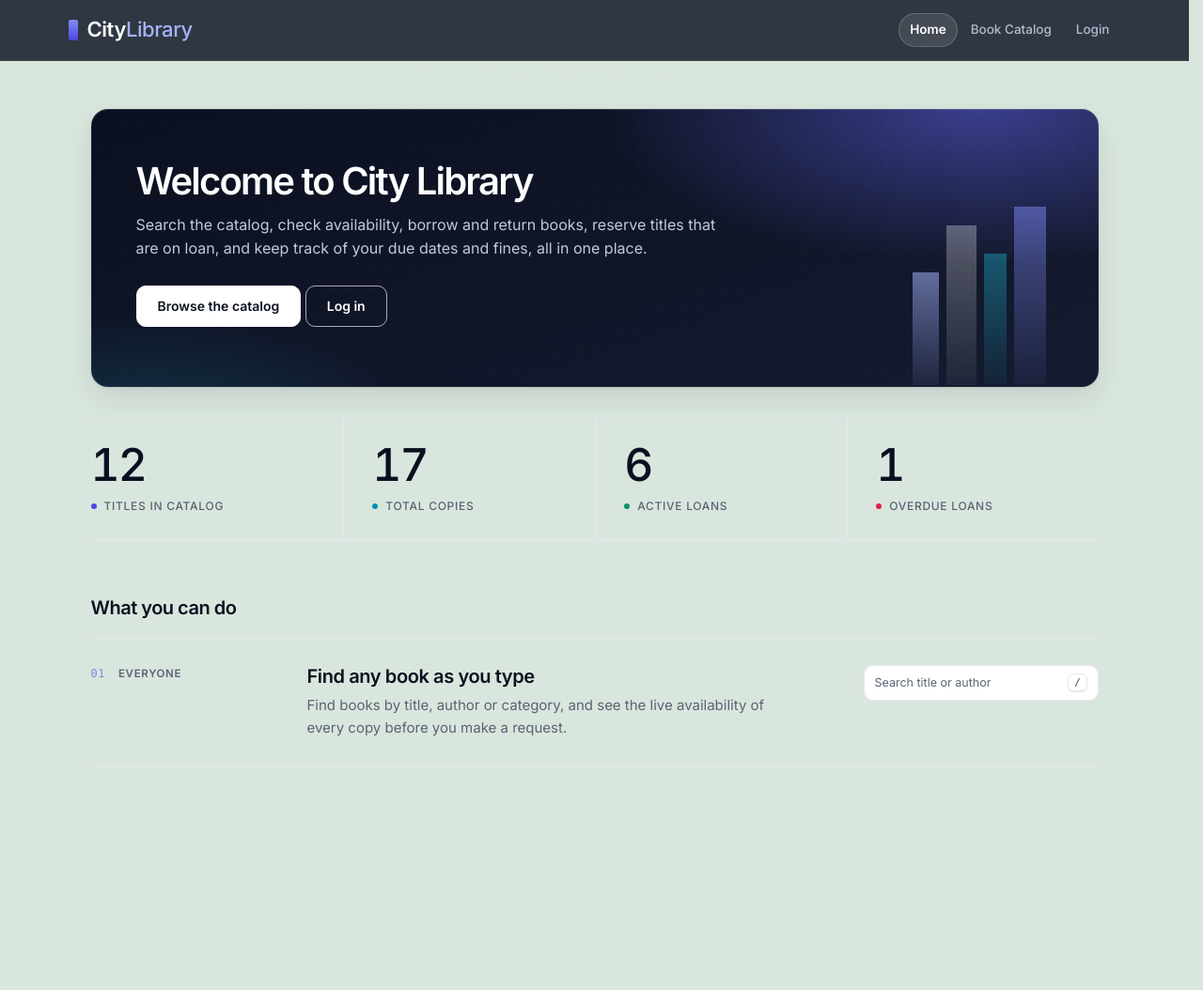
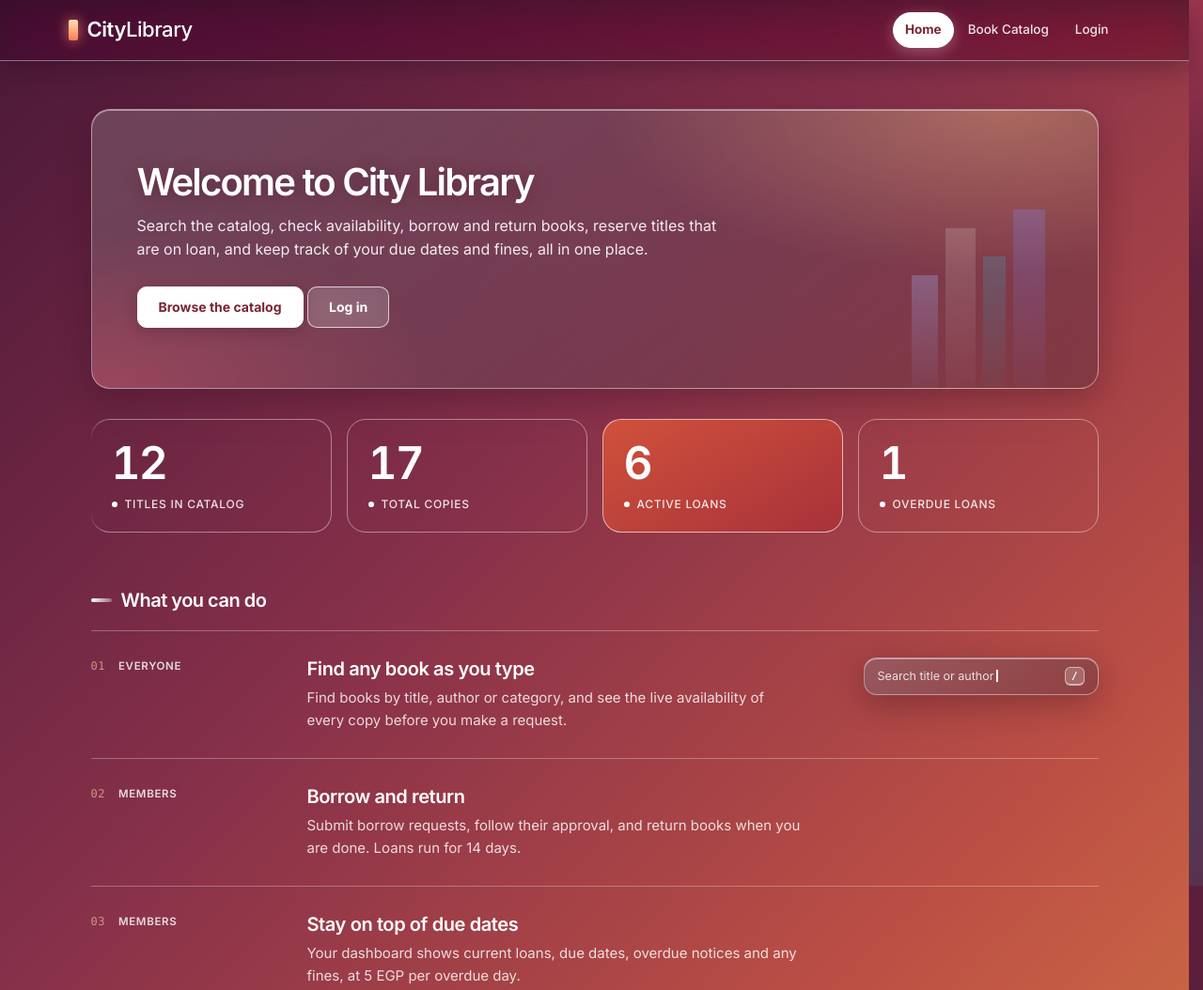
Before and after one commit to Hassan3443/library-management-system, a plain HTML site: page docs/index.html in a window 1280 px wide. Shown: the top 1054 px of the page at 94% size. Drawn offline with Linux system fonts and the light colour scheme.

Commit message:
Glassy theme: coral-plum backdrop, frosted translucent panels, glass nav and stats (css/glass.css)

```diff
--- /dev/null
+++ b/docs/css/glass.css
@@ -0,0 +1,200 @@
+/* Glassy theme (loaded after style.css): coral-to-plum backdrop, frosted translucent
+   panels with visible light borders, rounded corners, soft glow. One slow background
+   drift is the only running animation. */
+:root {
+  --ink: #ffffff;
+  --ink-2: rgba(255, 255, 255, .92);
+  --text: #ffffff;
+  --muted: rgba(255, 255, 255, .82);
+  --border: rgba(255, 255, 255, .32);
+  --card: transparent;
+  --brass: #ffd9a8;
+  --brass-hi: #ffe7c7;
+  --brass-dark: #ffffff;
+  --glass: linear-gradient(145deg, rgba(255, 255, 255, .20), rgba(255, 255, 255, .05)), linear-gradient(rgba(48, 8, 30, .34), rgba(48, 8, 30, .34));
+  --glass-border: rgba(255, 255, 255, .42);
+  --glass-shadow: 0 10px 34px rgba(46, 10, 28, .32), inset 0 1px 0 rgba(255, 255, 255, .45);
+  --glass-blur: blur(20px) saturate(165%);
+  --radius: 20px;
+  --coral: #ff7a59;
+  --plum: #3a1030;
+  color-scheme: dark;
+}
+
+/* ---------- Backdrop ---------- */
+html { background: #5c1f3b; }
+body {
+  background: linear-gradient(135deg, #4a1838 0%, #86304a 36%, #bd5044 68%, #d98446 100%);
+  min-height: 100vh;
+  background-color: #8f3347;
+  color: #fff; position: relative;
+}
+body::before {
+  content: ""; position: fixed; inset: -20%; z-index: -1; pointer-events: none; height: auto; transform-origin: center;
+  background:
+    radial-gradient(38% 34% at 15% 20%, rgba(255, 190, 120, .55), transparent 70%),
+    radial-gradient(42% 38% at 85% 15%, rgba(255, 90, 110, .45), transparent 70%),
+    radial-gradient(46% 42% at 70% 90%, rgba(70, 140, 170, .50), transparent 70%),
+    radial-gradient(34% 30% at 10% 85%, rgba(120, 50, 140, .50), transparent 70%);
+  animation: bg-drift 30s ease-in-out infinite alternate;
+}
+body::after { display: none; }
+::selection { background: rgba(255, 255, 255, .35); color: #fff; }
+::placeholder { color: rgba(255, 255, 255, .68); }
+
+/* ---------- Header: translucent bar, glass pills ---------- */
+header.site-header, header.site-header * { --_x: 0; }
+header.site-header {
+  background: linear-gradient(180deg, rgba(40, 8, 30, .55), rgba(40, 8, 30, .38)) !important;
+  -webkit-backdrop-filter: var(--glass-blur); backdrop-filter: var(--glass-blur);
+  border-bottom: 1px solid var(--glass-border);
+  box-shadow: 0 8px 28px rgba(40, 8, 30, .35);
+}
+.brand, .brand span { color: #fff; }
+.brand::before { background: linear-gradient(180deg, #ffe0b0, var(--coral)); box-shadow: 0 0 14px rgba(255, 150, 100, .8); }
+nav.main-nav a { color: rgba(255, 255, 255, .88); border: 1px solid transparent; }
+nav.main-nav a:hover { background: rgba(255, 255, 255, .18); border-color: rgba(255, 255, 255, .4); color: #fff; }
+nav.main-nav a.active, nav.main-nav a[aria-current="page"] {
+  background: #fff; color: #7a2432; font-weight: 700; border-color: #fff;
+  box-shadow: 0 4px 16px rgba(255, 255, 255, .28);
+}
+
+/* ---------- Headings, links ---------- */
+h1, h2, h3, .hero h1, .book-title, .feat-body h3 { color: #fff; }
+h1 { text-shadow: 0 2px 18px rgba(60, 10, 30, .35); }
+h2::before { display: block; content: ""; width: 22px; height: 4px; border-radius: 4px; background: linear-gradient(90deg, #fff, rgba(255, 255, 255, .3)); }
+.subtitle, .book-meta, .grid .card p, .feat-body p { color: var(--muted); }
+a { color: #fff; text-decoration-color: rgba(255, 255, 255, .6); text-underline-offset: 3px; }
+a:hover { color: #ffe7c7; }
+.skip-link { background: #fff; color: #7a2432; }
+
+/* ---------- Glass panels ---------- */
+.card, .hero, .stat, .feat-aside {
+  background: var(--glass);
+  border: 1px solid var(--glass-border);
+  border-radius: var(--radius);
+  box-shadow: var(--glass-shadow);
+  -webkit-backdrop-filter: var(--glass-blur); backdrop-filter: var(--glass-blur);
+  color: #fff;
+}
+.card { padding: clamp(18px, 2.4vw, 28px); }
+.hero {
+  background:
+    radial-gradient(60% 90% at 90% 0%, rgba(255, 190, 130, .35), transparent 65%),
+    radial-gradient(50% 80% at 0% 100%, rgba(255, 90, 110, .30), transparent 70%),
+    var(--glass);
+}
+.hero::after { display: none; }
+.hero::before { opacity: .55; }
+.hero p { color: rgba(255, 255, 255, .9); }
+.grid .card::after, .stat::after { display: none; }
+.grid .card:has(a[href], .btn)::before { background: linear-gradient(90deg, #fff, var(--coral)); }
+@media (hover: hover) {
+  .card:hover, .stat:hover { border-color: rgba(255, 255, 255, .7);
+    box-shadow: 0 14px 40px rgba(46, 10, 28, .4), 0 0 28px rgba(255, 170, 120, .35), inset 0 1px 0 rgba(255, 255, 255, .55); }
+}
+
+/* Stats become glass tiles (the 3rd tile carries the coral accent, like the reference) */
+#stats.grid { border: 0; gap: 16px; grid-template-columns: repeat(4, 1fr); margin-bottom: 8px; }
+#stats .stat { border: 1px solid var(--glass-border); border-radius: var(--radius); padding: 22px 22px 20px; }
+#stats .stat:first-child { padding-left: 22px; }
+#stats .stat:nth-child(3) {
+  background: linear-gradient(150deg, rgba(214, 84, 58, .92), rgba(170, 48, 56, .85));
+  border-color: rgba(255, 255, 255, .6);
+}
+#stats .stat .num { color: #fff; font-weight: 600; }
+#stats .stat .lbl, .stat .lbl { color: rgba(255, 255, 255, .88); }
+#stats .stat .lbl::before { background: #fff; }
+@media (max-width: 860px) {
+  #stats.grid { grid-template-columns: repeat(2, 1fr); }
+  #stats .stat:nth-child(odd) { padding-left: 22px; }
+  #stats .stat:nth-child(n+3) { border-top: 1px solid var(--glass-border); }
+}
+
+/* ---------- Buttons ---------- */
+.btn, .hero .btn:not(.secondary), .hero .btn:not(.secondary):hover {
+  background-color: #fff; background-image: none; color: #7a2432; border: 1px solid #fff; font-weight: 700;
+  box-shadow: 0 4px 16px rgba(60, 10, 30, .28);
+}
+.btn:hover, .hero .btn:not(.secondary):hover { background-color: #ffeedd; color: #5e1626;
+  box-shadow: 0 6px 22px rgba(255, 190, 140, .5); }
+.btn.secondary, .hero .btn.secondary {
+  background: rgba(255, 255, 255, .14); color: #fff; border: 1.5px solid rgba(255, 255, 255, .7); box-shadow: none;
+  -webkit-backdrop-filter: blur(10px); backdrop-filter: blur(10px);
+}
+.btn.secondary:hover, .hero .btn.secondary:hover { background: rgba(255, 255, 255, .3); color: #fff; border-color: #fff; }
+.btn.danger { background: #b3262f; border-color: #ff9ea4; color: #fff; }
+.btn.danger:hover { background: #d03039; color: #fff; box-shadow: 0 6px 20px rgba(255, 90, 100, .45); }
+.btn:disabled, .btn.secondary:disabled { background: rgba(255, 255, 255, .16); border-color: rgba(255, 255, 255, .3);
+  color: rgba(255, 255, 255, .6); box-shadow: none; }
+tbody .btn.small:not(:disabled):not(.danger):not(.secondary) {
+  background: rgba(255, 255, 255, .92); color: #7a2432; border: 1px solid #fff; }
+tbody .btn.small:not(:disabled):not(.danger):not(.secondary):hover { background: #fff; color: #5e1626; }
+.btn:focus-visible, a:focus-visible, button:focus-visible, input:focus-visible, select:focus-visible {
+  outline: 2px solid #fff; outline-offset: 2px; box-shadow: 0 0 0 5px rgba(255, 255, 255, .25); }
+
+/* ---------- Forms ---------- */
+input[type=text], input[type=email], input[type=password], input[type=date], input[type=number], input[type=search], select {
+  background: rgba(255, 255, 255, .16); color: #fff; border: 1.5px solid rgba(255, 255, 255, .5);
+  border-radius: 14px; -webkit-backdrop-filter: blur(8px); backdrop-filter: blur(8px);
+}
+input:focus, select:focus { border-color: #fff; background: rgba(255, 255, 255, .24); box-shadow: 0 0 0 4px rgba(255, 255, 255, .22); }
+input:disabled, select:disabled { background: rgba(255, 255, 255, .08); color: rgba(255, 255, 255, .55); }
+select option { color: #2a1020; background: #fff; }
+input[type=date]::-webkit-calendar-picker-indicator { filter: invert(1); opacity: .9; }
+input:user-invalid, select:user-invalid { border-color: #ffb4b4; box-shadow: 0 0 0 3px rgba(255, 120, 120, .3); }
+label { color: #fff; }
+kbd { background: rgba(255, 255, 255, .2); color: #fff; border-color: rgba(255, 255, 255, .5); }
+.kbd-hint { color: var(--muted); }
+.feat-aside { padding: 9px 14px; border-radius: 14px; color: var(--muted); }
+.feat-aside span::after { background: #fff; }
+
+/* ---------- Tables ---------- */
+table { color: #fff; }
+th { background: rgba(255, 255, 255, .12); color: rgba(255, 255, 255, .92); border-bottom: 1px solid var(--glass-border); }
+td { border-bottom: 1px solid rgba(255, 255, 255, .22); }
+tbody tr:hover { background: rgba(255, 255, 255, .13); }
+tbody tr:hover td:first-child { box-shadow: inset 3px 0 0 #fff; }
+.card[style*="padding:0"] { overflow: hidden; }
+tbody:empty::before, .empty-state, .grid:empty::before { color: var(--muted); border-color: rgba(255, 255, 255, .4); background: rgba(255, 255, 255, .08); }
+
+/* ---------- Badges, notices ---------- */
+.badge { border: 1px solid rgba(255, 255, 255, .55); box-shadow: 0 2px 8px rgba(40, 8, 30, .18); }
+.badge.ok { background: #dcf5e8; color: #14653b; }
+.badge.warn { background: #fdf0d0; color: #7a4f06; }
+.badge.danger { background: #fde4e1; color: #a02424; }
+.badge.info { background: #e0f0f2; color: #1d5a63; }
+.badge.muted { background: #eceaf0; color: #4a4560; }
+.notice { background: rgba(255, 248, 230, .93); color: #3a2410; border: 1px solid #fff; border-left: 5px solid #e8a13a;
+  border-radius: 16px; box-shadow: 0 6px 22px rgba(40, 8, 30, .25); }
+.notice.ok { background: rgba(228, 248, 237, .95); color: #123a24; border-left-color: #2e9e5e; }
+.notice a { color: #7a2432; }
+
+/* ---------- Book covers, feature rows, footer ---------- */
+.book-cover { background: linear-gradient(145deg, #ffb27a, #d4513f); color: #fff; border-left: 4px solid #fff;
+  box-shadow: 0 4px 14px rgba(40, 8, 30, .35); text-shadow: 0 1px 3px rgba(60, 10, 30, .5); }
+.feat-list, .feat-row { border-color: rgba(255, 255, 255, .3); }
+.feat-meta::before { color: #ffd9a8; }
+.feat-role, .fr { color: var(--muted); }
+.feat-row::after { background: #fff; }
+footer.site-footer { color: var(--muted); }
+footer.site-footer::before { background: #fff; }
+::marker { color: #ffd9a8; }
+
+/* ---------- One animation only: slow backdrop drift ---------- */
+.hero::before, .badge.ok::before, .feat-aside span::after, tbody tr.row-in, .stat, main > *, .feat-row { animation: none !important; }
+@media (prefers-reduced-motion: reduce) { body::before { animation: none; } }
+
+/* ---------- Mobile ---------- */
+@media (max-width: 860px) {
+  header.site-header { background: linear-gradient(180deg, rgba(40, 8, 30, .7), rgba(40, 8, 30, .55)) !important; }
+  .card, .hero, .stat { border-radius: 18px; }
+}
+@media (max-width: 640px) {
+  tbody tr { border-color: rgba(255, 255, 255, .3); }
+  td:has(.book-title) { border-bottom-color: rgba(255, 255, 255, .3); }
+  td::before { color: rgba(255, 255, 255, .8); }
+}
+@supports not ((backdrop-filter: blur(1px)) or (-webkit-backdrop-filter: blur(1px))) {
+  .card, .hero, .stat { background: rgba(70, 20, 50, .72); }
+}
--- a/docs/index.html
+++ b/docs/index.html
@@ -11,6 +11,7 @@
   <link rel="preconnect" href="https://fonts.gstatic.com" crossorigin>
   <link href="https://fonts.googleapis.com/css2?family=Inter:opsz,wght@14..32,400..700&display=swap" rel="stylesheet">
   <link rel="stylesheet" href="css/style.css?v=19">
+  <link rel="stylesheet" href="css/glass.css?v=1">
 </head>
 <body>
   <a class="skip-link" href="#main">Skip to content</a>
@@ -93,7 +94,7 @@
   <script src="js/app.js?v=20"></script>
   <script>
     const activeLoans = LOANS.filter(l => !l.returnDate).length;
-    const overdue = LOANS.filter(l => !l.returnDate && l.status === "overdue").length;
+    const overdue = LOANS.filter(l => !l.returnDate && overdueDays(l) > 0).length;
     document.getElementById("stats").innerHTML = [
       { num: BOOKS.length, lbl: "Titles in catalog" },
       { num: BOOKS.reduce((n, b) => n + b.copies.length, 0), lbl: "Total copies" },
```
Also changed, not shown: docs/book.html (+1 -0 lines), docs/catalog.html (+1 -0 lines), docs/history.html (+1 -0 lines), docs/librarian.html (+1 -0 lines), docs/login.html (+1 -0 lines), docs/member.html (+1 -0 lines), docs/members.html (+1 -0 lines), docs/return.html (+1 -0 lines).
